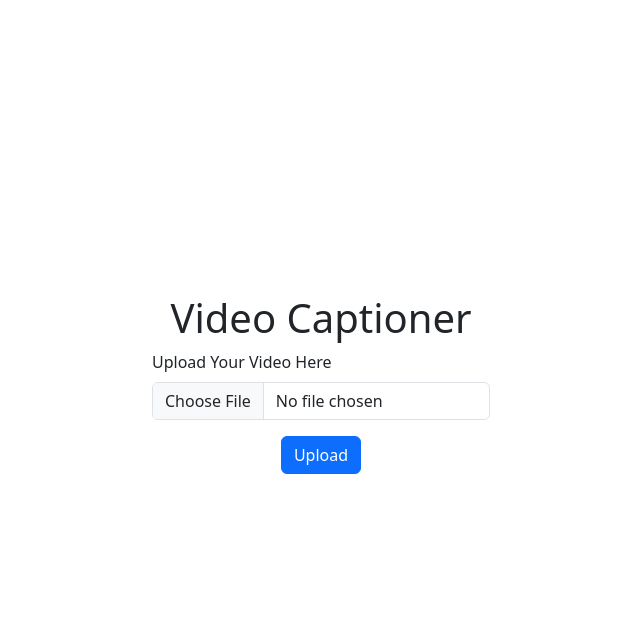
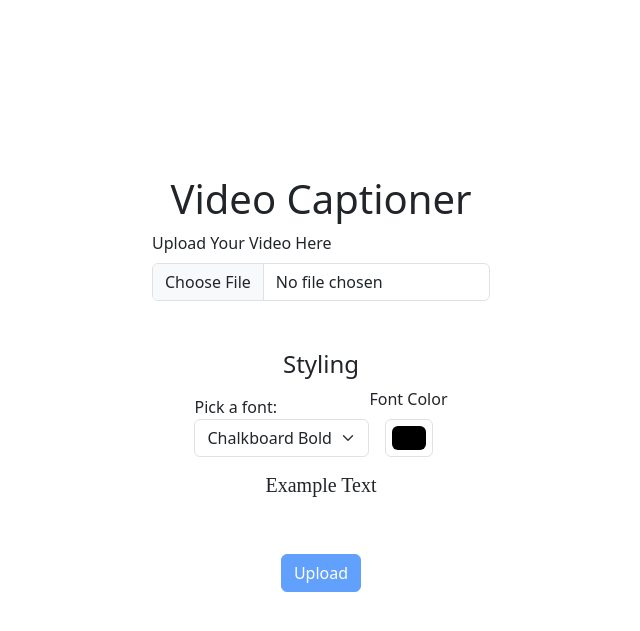
Before and after one commit to liamshatzel/transcription, a Flask app: template templates/index.html in a window 1280 px wide. Shown: the top 631 px of the page, without its empty margins (319-959 px from the left). Run offline with Flask 2, Linux system fonts and the light colour scheme; the template is opened without the code that fills it, so the values that code supplies are empty.

Commit message:
added font and color select

```diff
--- a/app.py
+++ b/app.py
@@ -37,18 +37,22 @@ app.config.from_pyfile('config.py', silent=True)
 
 @app.route("/")
 def index():
-    return render_template("index.html")
+    fonts = TextClip.list('font')
+    fonts = [font for font in fonts if font[0] != '.']
+    return render_template("index.html", fonts=fonts)
 
 
 @app.route("/finished")
 def finished():
     filepath = session.get('filepath')
-    return render_template("index.html", file=filepath)
+    return render_template("finished.html", file=filepath)
 
 
 @app.route("/handle_upload", methods=['POST'])
 def handle_upload():
     uploaded_file = request.files.get('fileToUpload')
+    font = request.form.get('font')
+    color = request.form.get('color')
     filename = secure_filename(uploaded_file.filename)
     if uploaded_file and filename != '':
         file_ext = os.path.splitext(filename)[1].lower()
@@ -58,7 +62,8 @@ def handle_upload():
         filepath = os.path.join(app.config['UPLOAD_FOLDER'], filename)
 
         uploaded_file.save(filepath)
-        _transcribe(filepath)
+        wordlist = _transcribe(filepath)
+        _insert_vid_text(wordlist, filepath, font, color)
 
         output_file = os.path.join(
             app.config['UPLOAD_FOLDER'], filename.split('.')[0] + '_output.mp4')
@@ -129,12 +134,11 @@ def _transcribe(uploaded_file):
             cur_word = WordObj(
                 word=word_tuple[1], start_time=start_time, end_time=end_time)
         wordlist.append(cur_word)
-
-    _insert_vid_text(wordlist, uploaded_file)
-    return
+    return wordlist
+    # _insert_vid_text(wordlist, uploaded_file)
 
 
-def _insert_vid_text(wordlist, uploaded_file):
+def _insert_vid_text(wordlist, uploaded_file, font, color):
     video_clips = []
     full_duration = VideoFileClip(uploaded_file).duration
     end_time = ''
@@ -151,7 +155,7 @@ def _insert_vid_text(wordlist, uploaded_file):
 
         video = VideoFileClip(uploaded_file).subclip(start_time, end_time)
 
-        text = (TextClip(e.word, fontsize=70, color='white', method='caption')
+        text = (TextClip(e.word, fontsize=70, font=font, color=color, method='caption')
                 .set_position('center')
                 .set_duration(duration))
 
@@ -159,6 +163,5 @@ def _insert_vid_text(wordlist, uploaded_file):
         video_clips.append(cur_clip)
     end_clip = VideoFileClip(uploaded_file).subclip(end_time, full_duration)
     video_clips.append(end_clip)
-
     final = concatenate_videoclips(video_clips)
     final.write_videofile(output_file)
--- a/templates/index.html
+++ b/templates/index.html
@@ -34,6 +34,29 @@
     align-items: center;
     justify-content: center;
   }
+
+  #styling-section {
+    display: flex;
+    flex-direction: row;
+  }
+
+  .column-1 {
+    display: flex;
+    flex-direction: column;
+    align-items: left;
+    justify-content: flex-end;
+  }
+
+  .column-2 {
+    display: flex;
+    flex-direction: column;
+    align-items: center;
+    justify-content: flex-end;
+  }
+
+  #ex-text {
+    font-family: "Chalkboard-Bold";
+  }
 </style>
 <link
   href="https://cdn.jsdelivr.net/npm/bootstrap@5.3.1/dist/css/bootstrap.min.css"
@@ -53,7 +76,28 @@
       $("#loading").show();
       $("#content").hide();
     });
+    textChange();
+    colorChange();
+    pickedVideo();
   });
+
+  function textChange() {
+    $("#font").change(function () {
+      $("#ex-text").css("font-family", $(this).val());
+    });
+  }
+
+  function colorChange() {
+    $("#color").change(function () {
+      $("#ex-text").css("color", $(this).val());
+    });
+  }
+
+  function pickedVideo() {
+    $("#fileToUpload").change(function () {
+      $("#submit").attr("disabled", false);
+    });
+  }
 </script>
 <html>
   <head>
@@ -85,7 +129,35 @@
             class="form-control"
           />
         </div>
-        <button class="btn btn-primary" id="submit">Upload</button>
+        <hr />
+        <h4>Styling</h4>
+        <div id="styling-section">
+          <div class="column-1">
+            <label for="font">Pick a font:</label>
+            <select name="font" class="form-select" id="font">
+              <option selected value="Chalkboard-Bold">Chalkboard Bold</option>
+              {% for font in fonts %}
+              <option value="{{ font }}">{{ font | replace('-', ' ')}}</option>
+              {% endfor %}
+            </select>
+          </div>
+          <div class="column-2">
+            <label for="color" class="form-label">Font Color</label>
+            <input
+              name="color"
+              type="color"
+              class="form-control form-control-color"
+              id="color"
+              title="Pick a Color"
+              value="#000000"
+            />
+          </div>
+        </div>
+        <div class="m-3">
+          <h5 id="ex-text">Example Text</h5>
+        </div>
+        <hr />
+        <button class="btn btn-primary" id="submit" disabled>Upload</button>
       </form>
       <hr />
       <div id="finished-vid">
```
Also changed, not shown: templates/finished.html (added, +81 -0 lines).
